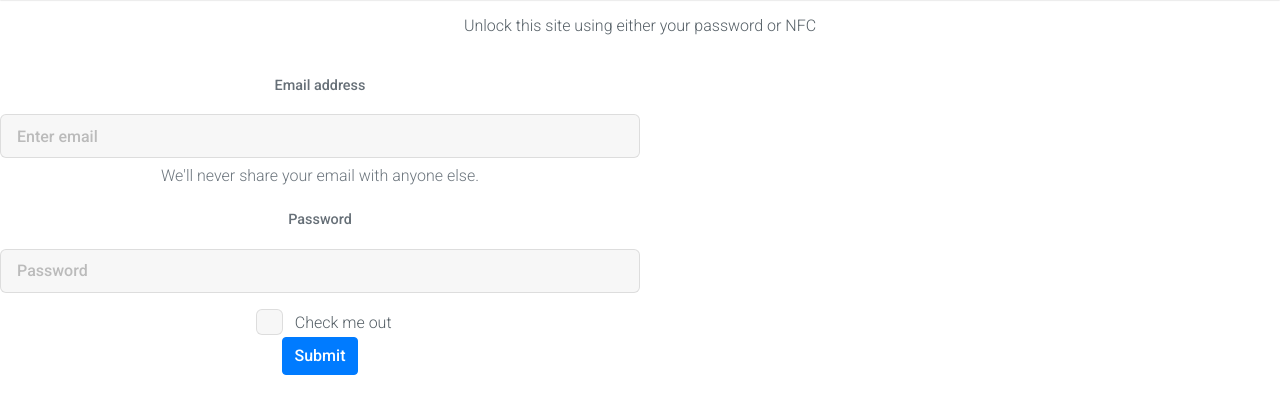
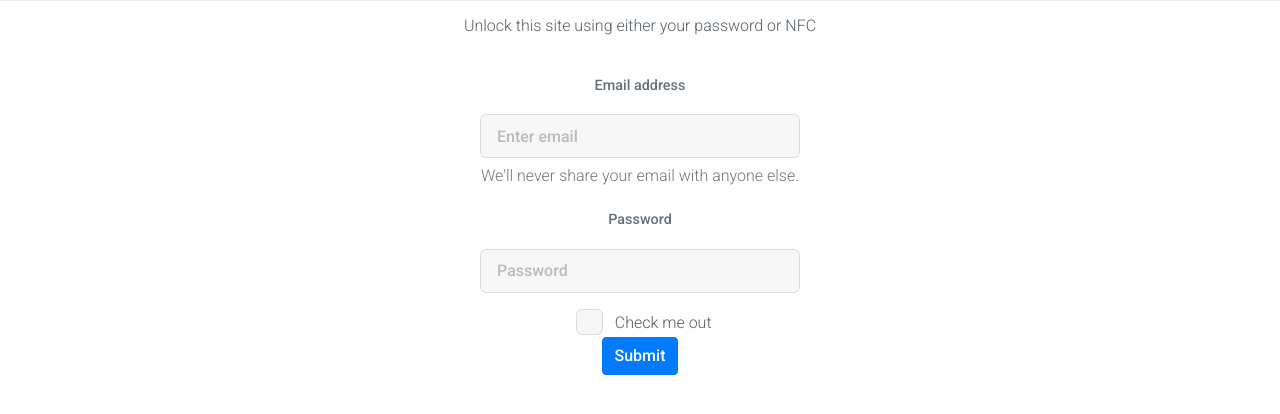
Before and after one commit to Calumd123/HCS-NFC_Prototype, a Flask app: page / in a window 1280 px wide. Shown: the part 48-462 px from the top of the page. Run offline with Flask 2, Linux system fonts and the light colour scheme; some libraries are stand-ins or nearby versions.

Commit message:
Added auto centering for form

```diff
--- a/flask_app/templates/prototype.html
+++ b/flask_app/templates/prototype.html
@@ -4,7 +4,7 @@
 <h2>NFC UNLOCK</h2>
 <p>Unlock this site using either your password or NFC</p>
 
-<div class="w-50">
+<div class="w-25 mx-auto">
 <form>
     <div class="form-group">
       <label for="exampleInputEmail1">Email address</label>
```
